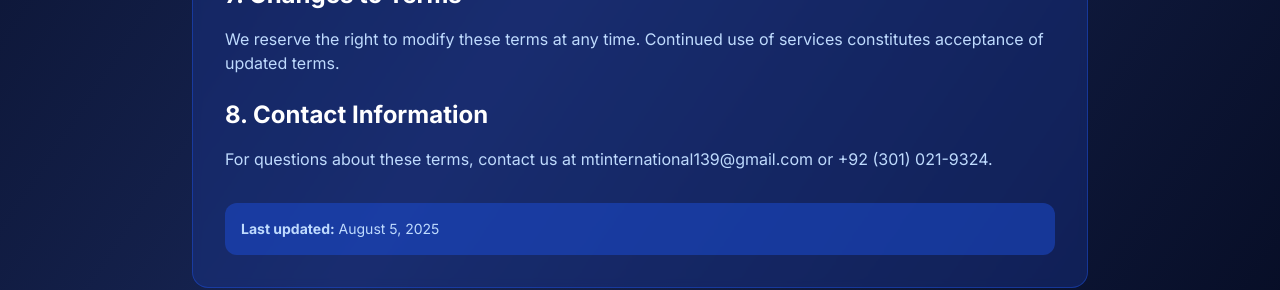
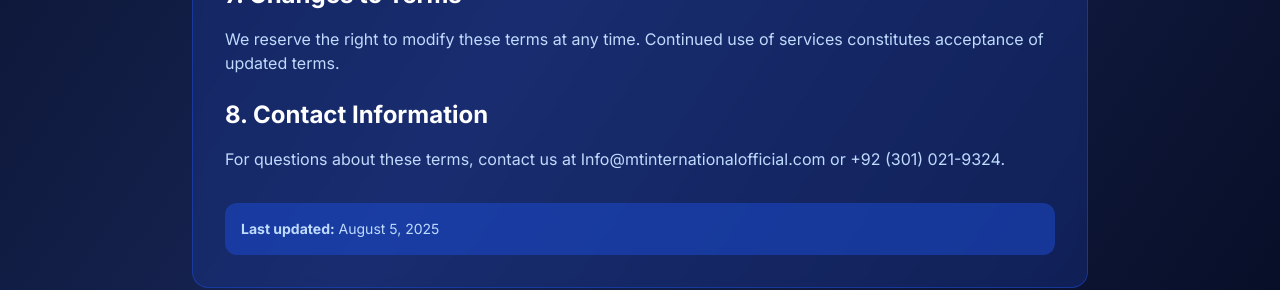
Before and after one commit to M-TalalSid/MTInternationalOfficial, a Next.js app: page /terms in a window 1280 px wide. Shown: the part 1102-1392 px from the top of the page. Built offline with nearby package versions, Linux system fonts and the light colour scheme.

Commit message:
page.tsx

```diff
--- a/app/terms/page.tsx
+++ b/app/terms/page.tsx
@@ -66,7 +66,7 @@ export default function TermsPage() {
 
                 <h2 className="text-2xl font-bold text-white mb-4">8. Contact Information</h2>
                 <p className="text-blue-200 mb-6">
-                  For questions about these terms, contact us at mtinternational139@gmail.com or +92 (301) 021-9324.
+                  For questions about these terms, contact us at Info@mtinternationalofficial.com or +92 (301) 021-9324.
                 </p>
 
                 <div className="mt-8 p-4 bg-blue-700/50 rounded-xl">
```
